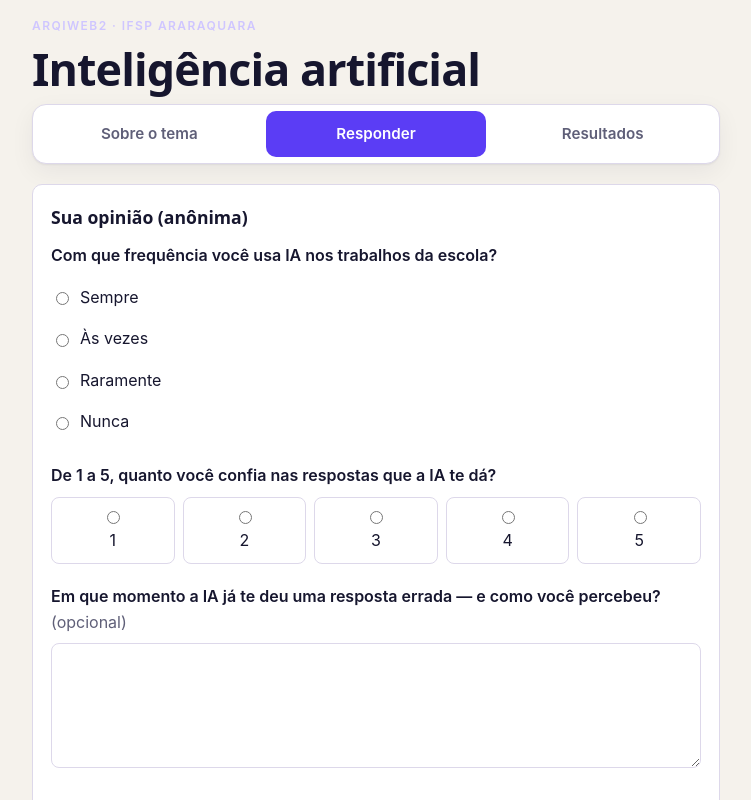
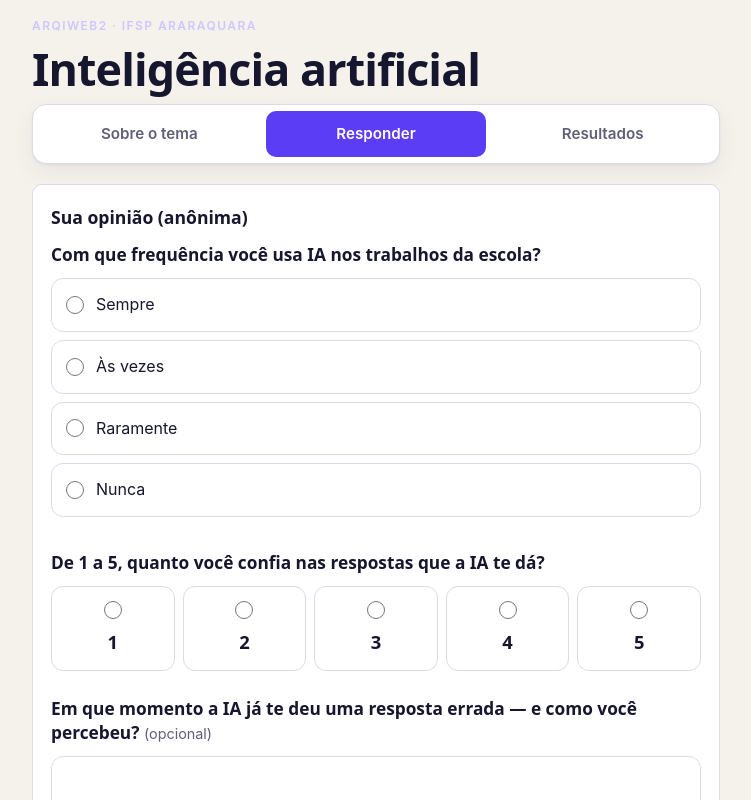
Before and after one commit to tvictorhugo036-svg/trabalhoiwb-ia, a React (Vite) app: page / in a window 1280 px wide. Both pictures are taken after a click on the button "Responder". Shown: the top 800 px of the page, without its empty margins (264-1015 px from the left). Built offline with nearby package versions, Linux system fonts and the light colour scheme; no server answers.

Commit message:
Refactor Formulario.module.css styles
Updated styles for form elements including adjustments to spacing, font sizes, and hover effects.

```diff
--- a/src/components/Formulario.module.css
+++ b/src/components/Formulario.module.css
@@ -1,19 +1,42 @@
-.form { display: flex; flex-direction: column; gap: 20px; }
+.form { display: flex; flex-direction: column; gap: 26px; }
 .grupo { border: 0; padding: 0; margin: 0; min-width: 0; }
-.pergunta { font-weight: 600; margin-bottom: 8px; padding: 0; display: block; }
-.opcional { font-weight: 400; color: var(--suave); }
-.opcao { display: flex; gap: 8px; align-items: center; padding: 8px 0; cursor: pointer; }
-.escala { display: flex; gap: 8px; }
+.pergunta { font-family: var(--fonte-titulo); font-weight: 700; font-size: 1.08rem; margin-bottom: 12px; padding: 0; display: block; line-height: 1.35; }
+.opcional { font-weight: 400; color: var(--suave); font-family: var(--fonte-texto); font-size: 0.9rem; }
+
+.opcao {
+  display: flex; gap: 12px; align-items: center; padding: 13px 14px; margin-bottom: 8px;
+  border: 1.5px solid var(--borda); border-radius: 12px; cursor: pointer; background: #fff;
+  transition: border-color 0.15s, background 0.15s;
+}
+.opcao:hover { border-color: var(--violeta); }
+.opcao:has(input:checked) { border-color: var(--violeta); background: var(--violeta-claro); font-weight: 600; }
+.opcao input, .nota input { accent-color: var(--violeta); width: 18px; height: 18px; margin: 0; }
+
+.escala { display: grid; grid-template-columns: repeat(5, 1fr); gap: 8px; }
 .nota {
-  display: flex; flex-direction: column; align-items: center; gap: 4px;
-  flex: 1; padding: 10px 0; border: 1px solid var(--borda); border-radius: 8px; cursor: pointer;
+  display: flex; flex-direction: column; align-items: center; gap: 8px;
+  padding: 14px 0; border: 1.5px solid var(--borda); border-radius: 12px; cursor: pointer;
+  font-family: var(--fonte-titulo); font-weight: 700; font-size: 1.15rem; transition: all 0.15s;
 }
-.texto { width: 100%; font: inherit; padding: 10px; border: 1px solid var(--borda); border-radius: 8px; resize: vertical; }
+.nota:hover { border-color: var(--violeta); }
+.nota:has(input:checked) { border-color: var(--violeta); background: var(--violeta); color: #fff; }
+.legendaEscala { display: flex; justify-content: space-between; margin-top: 8px; font-size: 0.8rem; color: var(--suave); }
+
+.texto {
+  width: 100%; font: inherit; padding: 14px; border: 1.5px solid var(--borda);
+  border-radius: 12px; resize: vertical; background: #fff;
+}
+.texto:focus { outline: none; border-color: var(--violeta); box-shadow: 0 0 0 4px var(--violeta-claro); }
+
 .botao {
-  font: inherit; font-weight: 600; padding: 12px 16px; border: 0; border-radius: 8px;
-  background: var(--verde); color: #fff; cursor: pointer;
+  font: inherit; font-family: var(--fonte-titulo); font-weight: 700; font-size: 1.05rem;
+  padding: 15px 18px; border: 0; border-radius: 14px; cursor: pointer; color: #fff;
+  background: linear-gradient(135deg, var(--violeta) 0%, #7b5cff 100%);
+  box-shadow: 0 8px 20px rgba(91, 61, 245, 0.35); transition: transform 0.15s, box-shadow 0.15s;
 }
+.botao:hover:not(:disabled) { transform: translateY(-2px); box-shadow: 0 12px 24px rgba(91, 61, 245, 0.4); }
 .botao:disabled { opacity: 0.6; cursor: wait; }
-.botao:focus-visible { outline: 3px solid var(--verde); outline-offset: 2px; }
-.ok { margin: 0; padding: 10px 12px; border-radius: 8px; background: var(--verde-claro); color: var(--verde); }
-.erro { margin: 0; padding: 10px 12px; border-radius: 8px; background: #f7e1e1; color: var(--erro); }
+.botao:focus-visible { outline: 3px solid var(--coral); outline-offset: 3px; }
+
+.ok { margin: 0; padding: 12px 14px; border-radius: 12px; background: #e3f6ec; color: var(--ok); font-weight: 600; }
+.erro { margin: 0; padding: 12px 14px; border-radius: 12px; background: #fde8e6; color: var(--erro); font-weight: 600; }
```
